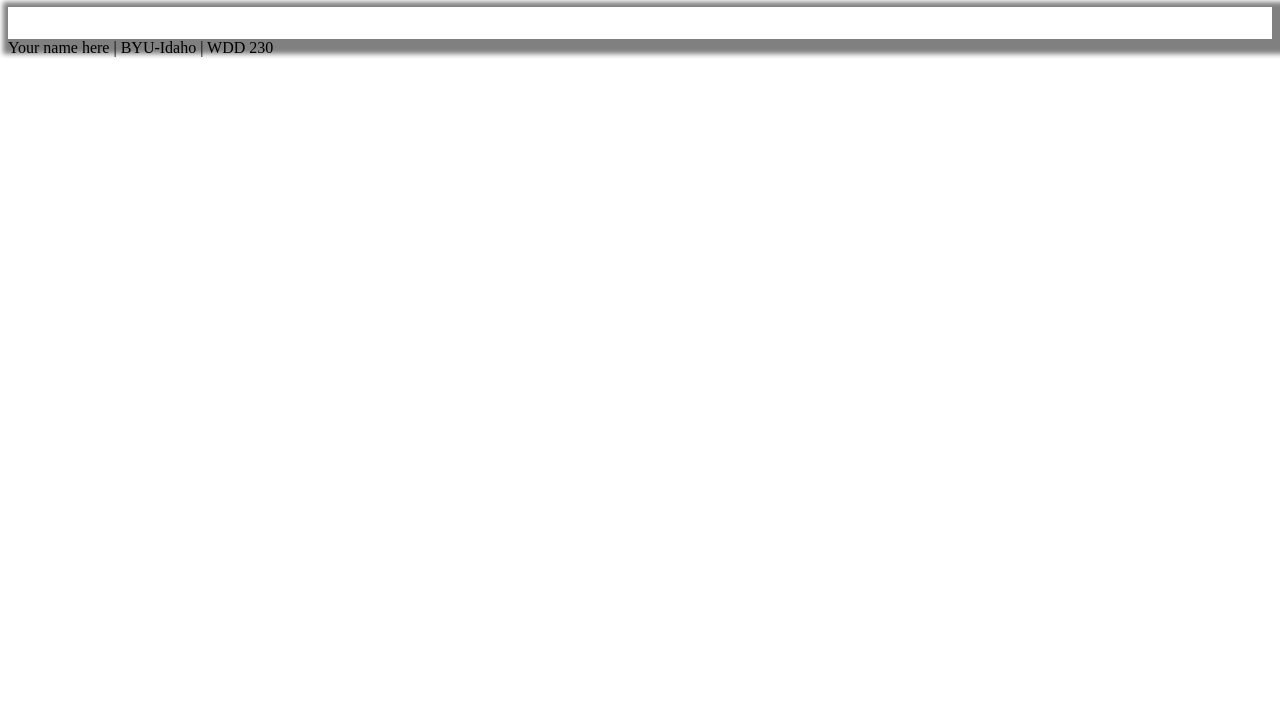
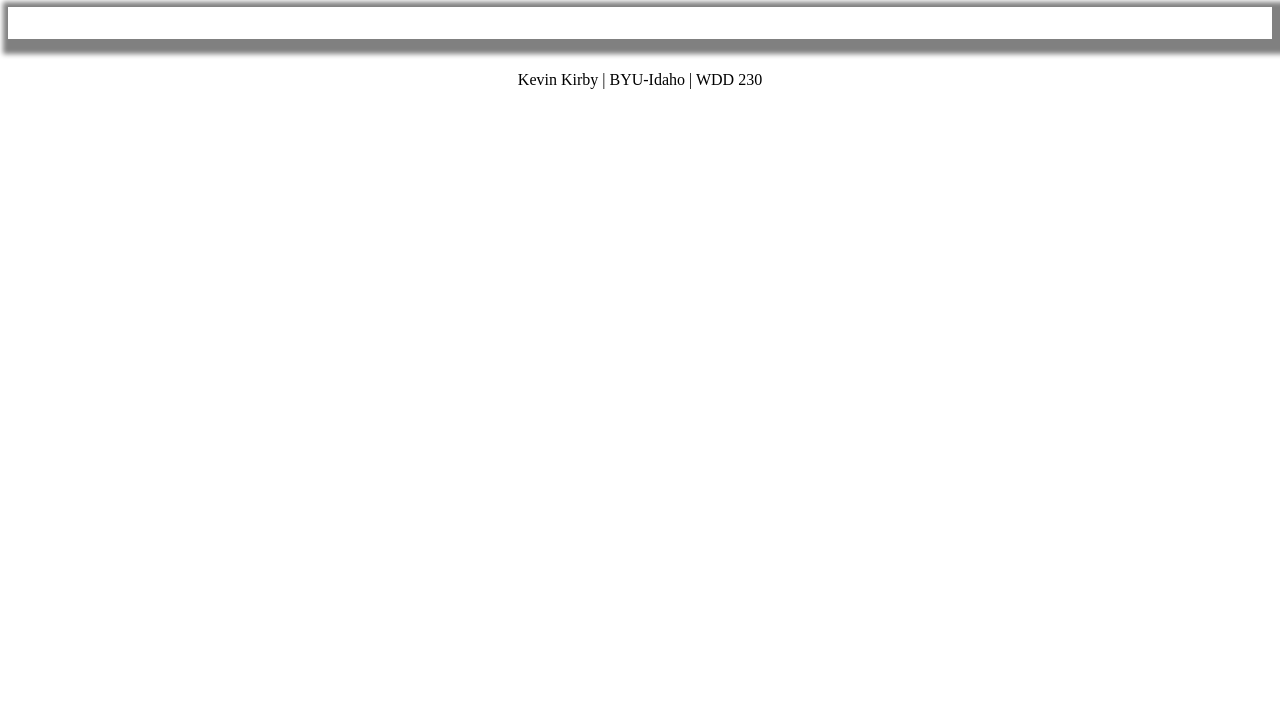
Before and after one commit to kir15006/kir15006.github.io, a plain HTML site: page lesson9/prophets.html in a window 1280 px wide. Shown: the part 73-800 px from the top of the page. Drawn offline with Linux system fonts and the light colour scheme; no server answers.

Commit message:
fixed footer

```diff
--- a/lesson9/css/prophets.css
+++ b/lesson9/css/prophets.css
@@ -21,6 +21,10 @@ header {
 .cards section h2{
     color: #4D4D96;
 }
+footer {
+    text-align: center;
+    margin: 2rem;
+}
 
 @media only screen and (min-width: 700px) {
     .cards {
--- a/lesson9/prophets.html
+++ b/lesson9/prophets.html
@@ -16,7 +16,7 @@
         <div class="cards"></div>
       </main>
       <footer>
-        Your name here | BYU-Idaho | WDD 230
+        Kevin Kirby | BYU-Idaho | WDD 230
       </footer>
 </body>
 </html>
```
